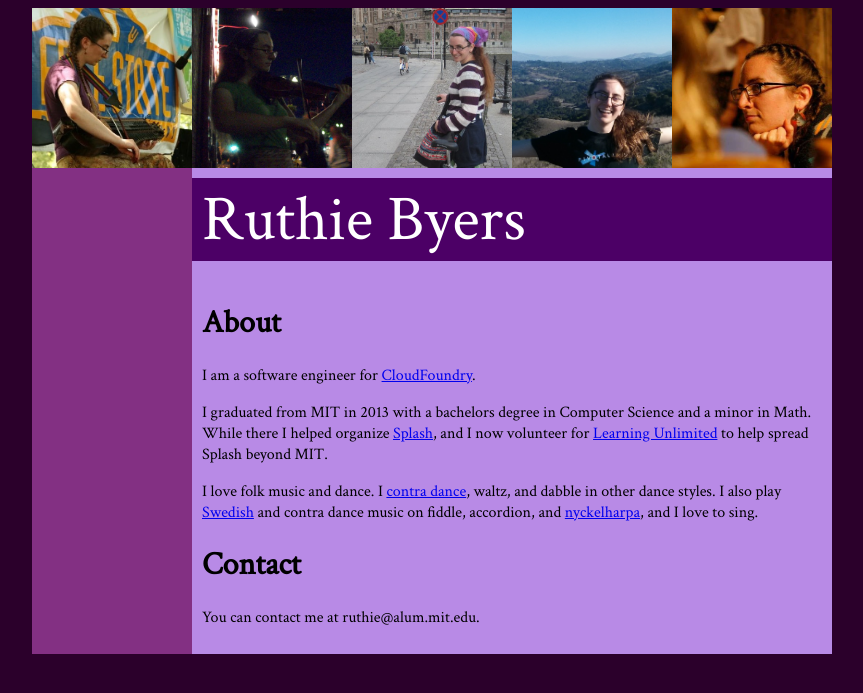
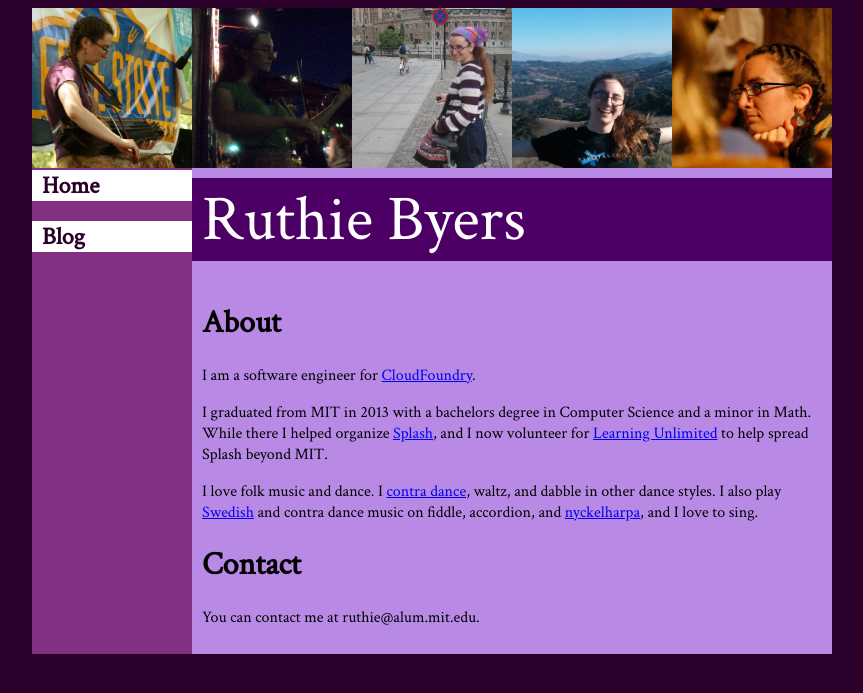
Before and after one commit to ruthie/ruthie.github.io, a Jekyll site: the page built from index.md, in a window 1280 px wide. Shown: the top 693 px of the page, without its empty margins (208-1071 px from the left). Built offline with Jekyll 4.4.1, drawn with Linux system fonts in a browser that asks for light colours.

Commit message:
Add sidebar links

```diff
--- /dev/null
+++ b/_includes/sidebar.html
@@ -0,0 +1,16 @@
+<div class="sidebar">
+
+  <a href="/index.html" class="link-text">
+    <div class="sidebar-link">
+	<h2>Home</h2>
+    </div>
+  </a>
+
+  <a href="/blog.html" class="link-text">
+    <div class="sidebar-link">
+	<h2>Blog</h2>
+    </div>
+  </a>
+
+
+</div>
--- a/_layouts/default.html
+++ b/_layouts/default.html
@@ -11,8 +11,7 @@
 <table class="wrapper">
 <tr>
   <td class="sidebar nospace">
-    <div class="sidebar">
-    </div>
+    {% include sidebar.html %}
   </td>
   <td class="nospace">
     <div>
--- a/ruthie.css
+++ b/ruthie.css
@@ -45,4 +45,17 @@ td.nospace{
 .sidebar{
     width: 160px;
     background-color: #833083;
+    vertical-align: top;
 }
+
+.sidebar-link{
+    background-color: #FFFFFF;
+    margin-top: 2px;
+    margin-bottom: 5px;
+    padding-left: 10px;
+}
+
+.link-text{
+    text-decoration: none;
+    color: #290029;
+}
```
